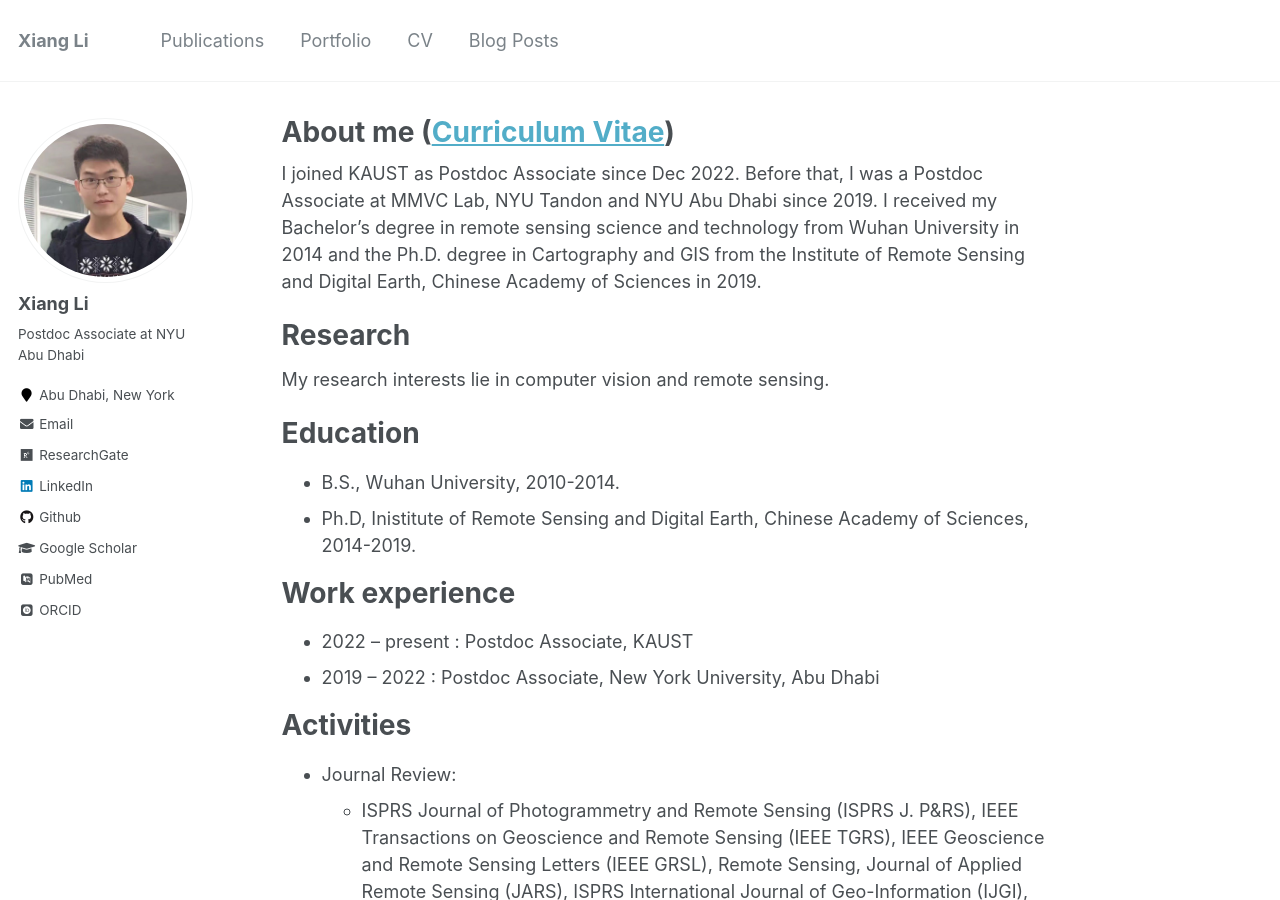
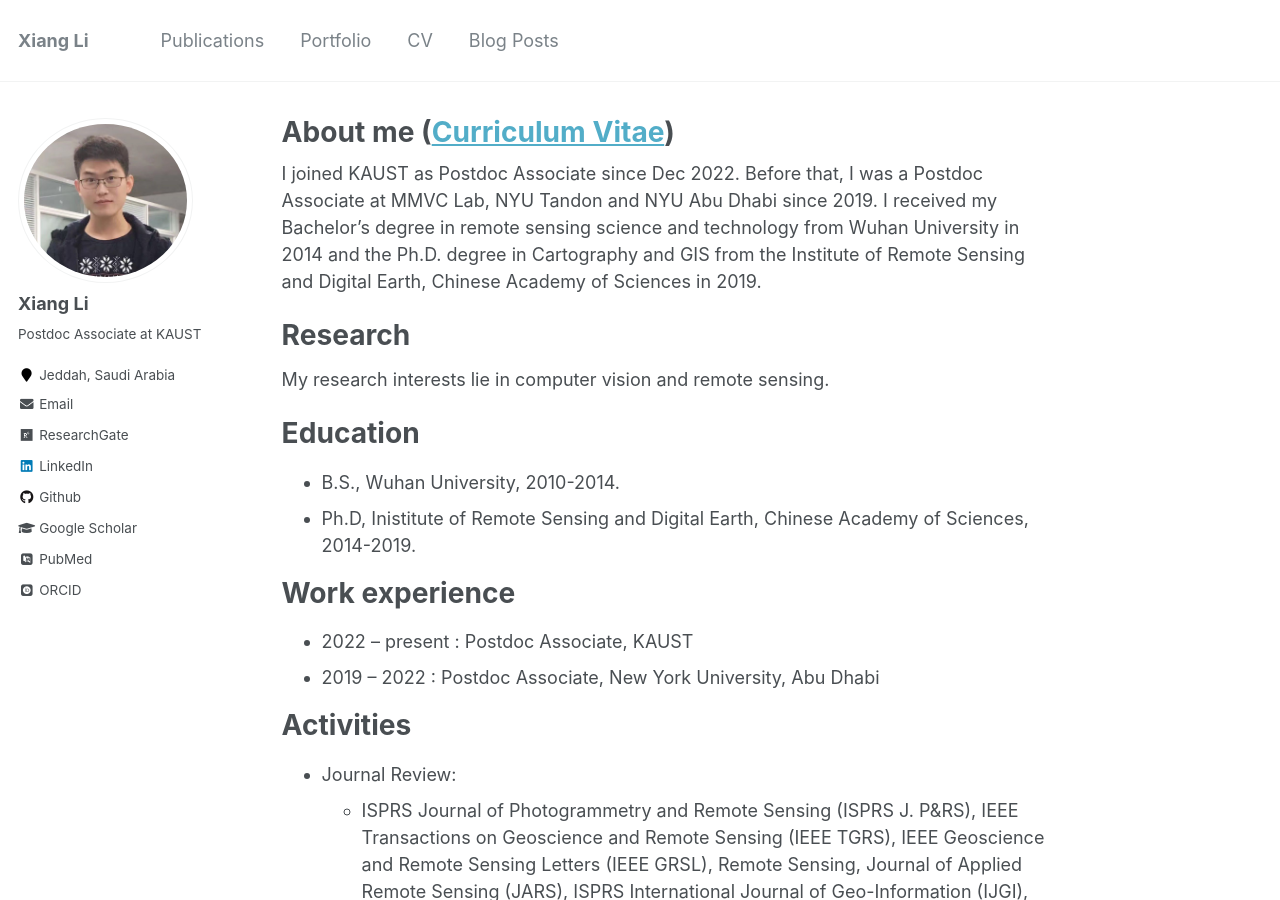
Before and after one commit to lx709/lx709.github.io, a Jekyll site: the page built from _pages/about.md, in a window 1280 px wide and 900 px high. Built offline with Jekyll 4.4.1, drawn with Linux system fonts in a browser that asks for light colours; some web fonts are replaced.

Commit message:
Update _config.yml

```diff
--- a/_config.yml
+++ b/_config.yml
@@ -83,8 +83,8 @@ analytics:
 author:
   name             : "Xiang Li"
   avatar           : "lx.jpg"
-  bio              : "Postdoc Associate at NYU Abu Dhabi"
-  location         : "Abu Dhabi, New York"
+  bio              : "Postdoc Associate at KAUST"
+  location         : "Jeddah, Saudi Arabia"
   employer         :
   pubmed           : "https://publons.com/researcher/3175047/xiang-li/"
   googlescholar    : "https://scholar.google.com/citations?user=4Apl5FgAAAAJ&hl=zh-CN"
```
